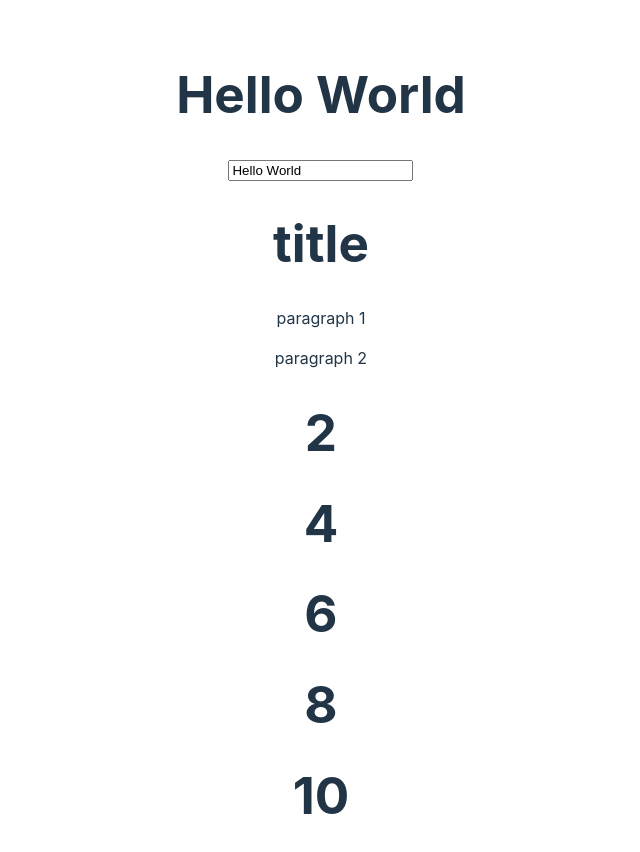
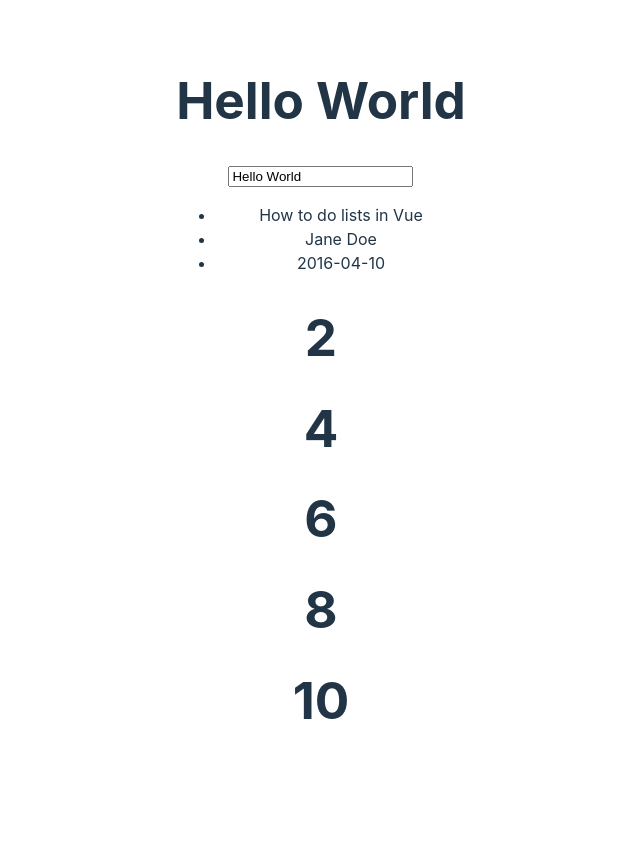
Before and after one commit to arahimcse/vueschoolsPractice, a Vue app: page / in a window 1280 px wide. Shown: the top 852 px of the page, without its empty margins (319-959 px from the left). After the commit the page ends 800 px from the top, so only its background shows below. Built offline with nearby package versions, Linux system fonts and the light colour scheme.

Commit message:
v-for loop and used reactive

```diff
--- a/src/components/listRendering.vue
+++ b/src/components/listRendering.vue
@@ -1,10 +1,17 @@
 <script setup>
-const ifBoolean = true
-const title = 'title'
+import { reactive } from "vue";
+
+const myObject = reactive({
+  title: 'How to do lists in Vue',
+  author: 'Jane Doe',
+  publishedAt: '2016-04-10'
+})
 </script>
 
-<template v-if="ifBoolean">
-    <h1>{{ title }}</h1>
-    <p >paragraph 1</p>
-    <p>paragraph 2</p>
+<template>
+    <ul>
+  <li v-for="value in myObject">
+    {{ value }}
+  </li>
+</ul>
 </template>
```
